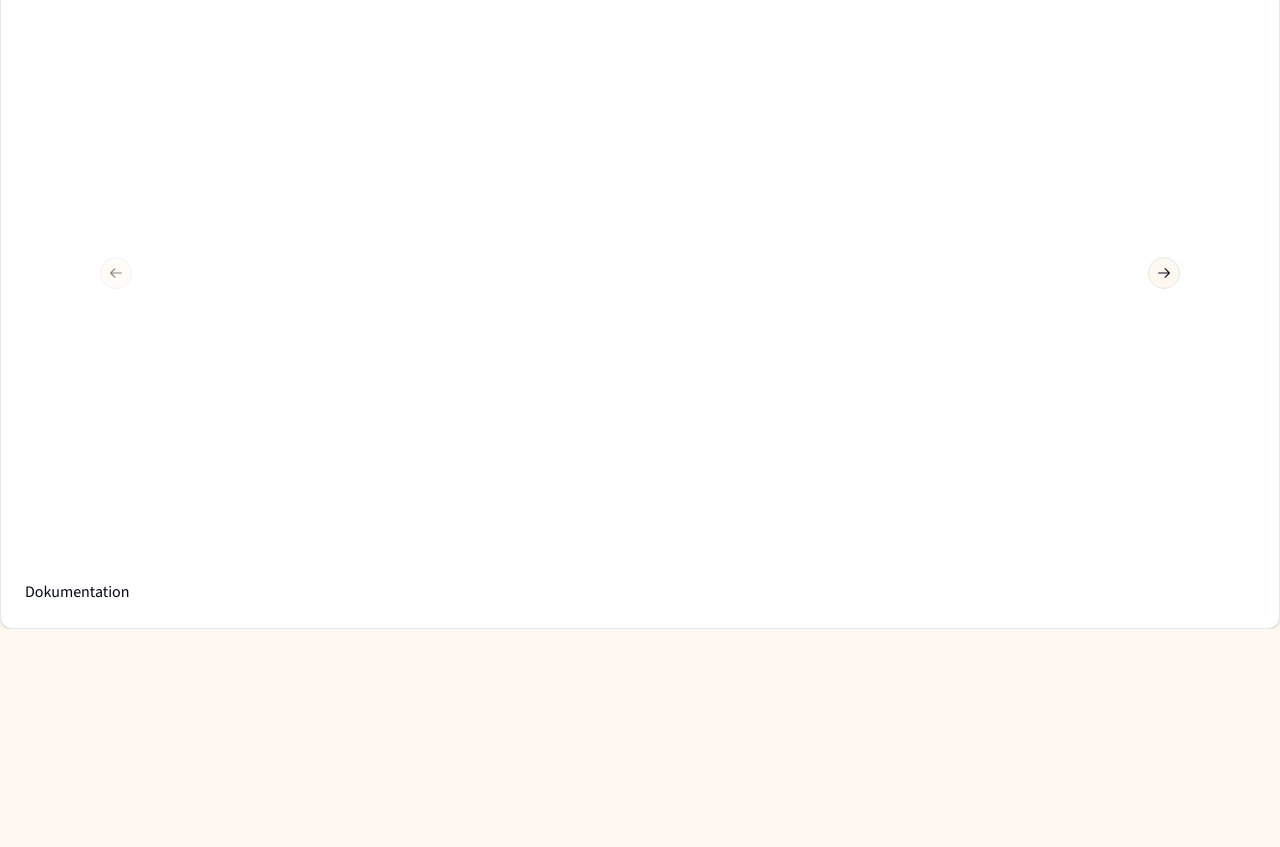
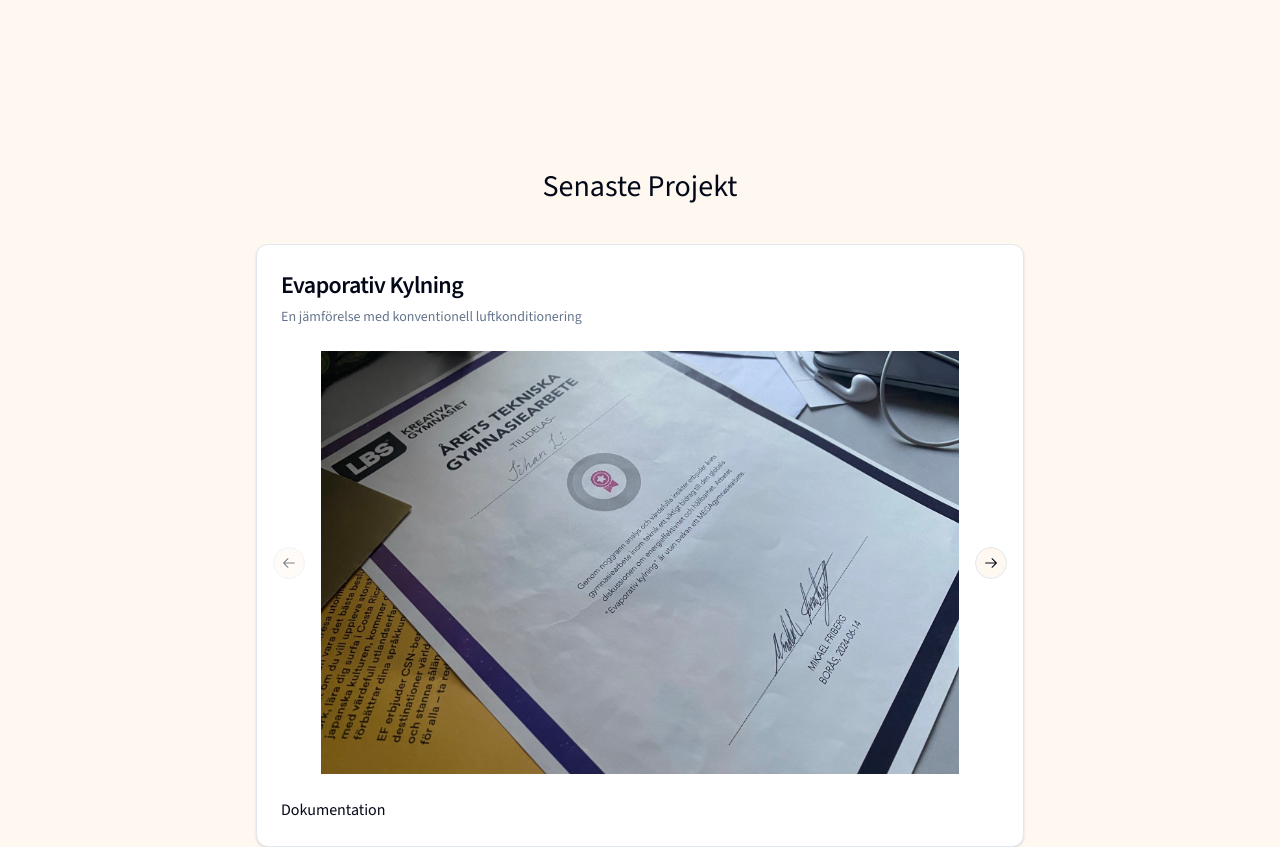
Before and after one commit to 5ih4n/sihan-portfolio, a Next.js app: page / in a window 1280 px wide. Shown: the part 960-1807 px from the top of the page. Before the commit the page ends 1589 px from the top, so only its background shows below. Built offline with nearby package versions, Linux system fonts and the light colour scheme.

Commit message:
animations add-ons

```diff
--- a/app/components/EvaporativeCoolingImage.tsx
+++ /dev/null
@@ -1,10 +0,0 @@
-import Image from 'next/image'
-
-export default function Page() {
-  return (
-    <Image
-      src=".../public/gymnasiearbeteTitel.png"
-      alt="Bild på evaporativ kylning"
-    />
-  )
-}
--- a/app/components/LandingLinesSvg2.tsx
+++ b/app/components/LandingLinesSvg2.tsx
@@ -1,5 +1,6 @@
 "use client"
 
+import { reverse } from "dns"
 import { delay, motion } from "framer-motion"
 import * as React from "react"
 import { SVGProps } from "react"
@@ -18,8 +19,8 @@ const SvgComponent = (props: SVGProps<SVGSVGElement>) => (
       <motion.path
         fill="url(#b)"
         d="M308 67.333a2.667 2.667 0 1 0 0 5.334 2.667 2.667 0 0 0 0-5.334Zm-.354 721.021a.502.502 0 0 0 .708 0l3.182-3.182a.502.502 0 0 0-.708-.708L308 787.293l-2.828-2.829a.502.502 0 0 0-.708.708l3.182 3.182ZM307.5 70v44.875h1V70h-1Zm0 134.625v89.75h1v-89.75h-1Zm0 179.5v89.75h1v-89.75h-1Zm0 179.5v89.75h1v-89.75h-1Zm0 179.5V788h1v-44.875h-1Z"
-        animate={{ y:-100}}
-        transition={{delay: 0.7}}
+        animate={{ y:-100, }}
+        transition={{delay: 0.7, repeat: Infinity, repeatType: "reverse", repeatDelay: 3.3}}
       />
     </g>
     <g filter="url(#c)">
@@ -27,7 +28,7 @@ const SvgComponent = (props: SVGProps<SVGSVGElement>) => (
         fill="url(#d)"
         d="M8 121.333a2.667 2.667 0 1 0 0 5.334 2.667 2.667 0 0 0 0-5.334Zm-.354 603.021a.5.5 0 0 0 .708 0l3.182-3.182a.501.501 0 0 0-.708-.708L8 723.293l-2.828-2.829a.5.5 0 0 0-.708.708l3.182 3.182ZM7.5 124v37.5h1V124h-1Zm0 112.5v75h1v-75h-1Zm0 150v75h1v-75h-1Zm0 150v75h1v-75h-1Zm0 150V724h1v-37.5h-1Z"
         animate={{ y:100}}
-        transition={{delay: 0.6}}
+        transition={{delay: 0.6, repeat: Infinity, repeatType: "reverse", repeatDelay: 3.3}}
       />
     </g>
     <g filter="url(#e)">
@@ -35,14 +36,14 @@ const SvgComponent = (props: SVGProps<SVGSVGElement>) => (
         fill="url(#f)"
         d="M908 .333a2.667 2.667 0 1 0 0 5.334 2.667 2.667 0 0 0 0-5.334Zm-.354 882.021a.502.502 0 0 0 .708 0l3.182-3.182a.502.502 0 0 0-.708-.708L908 881.293l-2.828-2.829a.502.502 0 0 0-.708.708l3.182 3.182ZM907.5 3v43.95h1V3h-1Zm0 131.85v87.9h1v-87.9h-1Zm0 175.8v87.9h1v-87.9h-1Zm0 175.8v87.9h1v-87.9h-1Zm0 175.8v87.9h1v-87.9h-1Zm0 175.8V882h1v-43.95h-1Z"
         animate={{ y:-100}}
-        transition={{delay: 0.9}}
+        transition={{delay: 0.9, repeat: Infinity, repeatType: "reverse", repeatDelay: 3.3}}
       />
     </g>
     <g filter="url(#g)">
       <motion.path
         fill="url(#h)"
         d="M608 7.333a2.667 2.667 0 1 0 0 5.334 2.667 2.667 0 0 0 0-5.334Zm-.354 882.021a.502.502 0 0 0 .708 0l3.182-3.182a.502.502 0 0 0-.708-.708L608 888.293l-2.828-2.829a.502.502 0 0 0-.708.708l3.182 3.182ZM607.5 10v43.95h1V10h-1Zm0 131.85v87.9h1v-87.9h-1Zm0 175.8v87.9h1v-87.9h-1Zm0 175.8v87.9h1v-87.9h-1Zm0 175.8v87.9h1v-87.9h-1Zm0 175.8V889h1v-43.95h-1Z"
-        transition={{delay: 0.8}}
+        transition={{delay: 0.8, repeat: Infinity, repeatType: "reverse", repeatDelay: 3.3}}
         animate={{ y:100}}
       />
     </g>
@@ -50,7 +51,7 @@ const SvgComponent = (props: SVGProps<SVGSVGElement>) => (
       <motion.path
         fill="url(#j)"
         d="M1208 60.333a2.671 2.671 0 0 0-2.67 2.667c0 1.473 1.2 2.667 2.67 2.667s2.67-1.194 2.67-2.667c0-1.473-1.2-2.667-2.67-2.667Zm-.35 721.021c.19.195.51.195.7 0l3.19-3.182a.511.511 0 0 0 0-.708.504.504 0 0 0-.71 0l-2.83 2.829-2.83-2.829a.504.504 0 0 0-.71 0 .511.511 0 0 0 0 .708l3.19 3.182ZM1207.5 63v44.875h1V63h-1Zm0 134.625v89.75h1v-89.75h-1Zm0 179.5v89.75h1v-89.75h-1Zm0 179.5v89.75h1v-89.75h-1Zm0 179.5V781h1v-44.875h-1Z"
-        transition={{delay: 1}}
+        transition={{delay: 1, repeat: Infinity, repeatType: "reverse", repeatDelay: 3.3}}
         animate={{ y:100}}
       />
     </g>
@@ -58,7 +59,7 @@ const SvgComponent = (props: SVGProps<SVGSVGElement>) => (
       <motion.path
         fill="url(#l)"
         d="M1508 114.333a2.671 2.671 0 0 0-2.67 2.667c0 1.473 1.2 2.667 2.67 2.667s2.67-1.194 2.67-2.667c0-1.473-1.2-2.667-2.67-2.667Zm-.35 603.021c.19.195.51.195.7 0l3.19-3.182a.511.511 0 0 0 0-.708.504.504 0 0 0-.71 0l-2.83 2.829-2.83-2.829a.504.504 0 0 0-.71 0 .511.511 0 0 0 0 .708l3.19 3.182ZM1507.5 117v37.5h1V117h-1Zm0 112.5v75h1v-75h-1Zm0 150v75h1v-75h-1Zm0 150v75h1v-75h-1Zm0 150V717h1v-37.5h-1Z"
-        transition={{delay: 1.1}}
+        transition={{delay: 1.1, repeat: Infinity, repeatType: "reverse", repeatDelay: 3.3}}
         animate={{ y:-100}}
       />
     </g>
--- /dev/null
+++ b/app/components/Reveal.tsx
@@ -0,0 +1,30 @@
+"use client"
+
+import { motion, useAnimation, useInView } from "framer-motion";
+import React from "react";
+
+
+interface Props {
+    children: JSX.Element;
+    width?: "fit-content" | "100%";
+}
+
+export const Reveal = ({ children, width = "100%"}: Props) => {
+
+
+    return (
+        <div style={{ position: "relative", width, overflow: "hidden"}}>
+            <motion.div
+            variants={{
+                hidden: {opacity: 0, y: -15},
+                visible: {opacity: 1, y: 0},
+            }}
+                initial="hidden"
+                // animate="visible"
+                whileInView="visible"
+                transition={{ duration:0.5, delay:0.25}}
+                viewport={{ once: true }}
+            >{children}</motion.div>
+        </div>
+    )
+}
--- a/app/components/TypeAnimation.tsx
+++ b/app/components/TypeAnimation.tsx
@@ -6,14 +6,14 @@ export const Profession = () => {
   return (
     <TypeAnimation
       sequence={[
-        1500,
+        600,
         'Systemutvecklare', // Types 'One'
         3000,
         'Student',
         3000,
         'Webbutvecklare',
         3000, // Waits 2s
-        'Programmerare', // Types 'Three' without deleting 'Two'
+        'Programmerare',
         3000
       ]}
       wrapper="span"
--- a/app/page.tsx
+++ b/app/page.tsx
@@ -5,11 +5,12 @@ import { LandingLines2 } from "./components/LandingLinesSvg2";
 import { Card, CardContent, CardDescription, CardFooter, CardHeader, CardTitle } from "@/components/ui/card";
 import { Carousel, CarouselContent, CarouselItem, CarouselNext, CarouselPrevious } from "@/components/ui/carousel";
 import { Fan } from "./components/FanSvg";
+import { Reveal } from "./components/Reveal";
 
 export default function Home() {
   return (
     <section className="max-w-screen-xl mx-auto h-screen">
-      <div className="h-max animate-smoothSlide relative px-52 my-24">
+      <div className="h-max animate-smoothSlide relative px-52 my-32">
         <div className="block w-full"><LandingLines2/></div>
         <div className="absolute top-1/2 left-1/2 transform -translate-x-1/2 -translate-y-1/2">
           <h1 className="text-center text-3xl m-2 pt-12">Jag är Sihan Li</h1>
@@ -20,31 +21,37 @@ export default function Home() {
           </div>
         </div>
       </div>
-      <div className="">
-        <h2 className="mx-auto w-fit text-3xl my-10">Senaste Projekt</h2>
-        <Card className="w-auto overflow-hidden">
+      <div className="pt-64">
+        <Reveal><h2 className="mx-auto w-fit text-3xl my-10">Senaste Projekt</h2></Reveal>
+        <Reveal>
+          <Card className="max-w-screen-md mx-auto overflow-hidden">
             <CardHeader>
-            <CardTitle className="text-2xl">Evaporativ Kylning</CardTitle>
-            <CardDescription>En jämförelse med konventionell luftkonditionering</CardDescription>
+              <Reveal><CardTitle className="text-2xl">Evaporativ Kylning</CardTitle></Reveal>
+              <Reveal><CardDescription>En jämförelse med konventionell luftkonditionering</CardDescription></Reveal>
             </CardHeader>
             <CardContent>
-            <Carousel className="w-4/5 mx-auto">
+              <Carousel className="mx-10">
                 <CarouselContent>
                     <CarouselItem>
-
+                    <Image
+                        src="/evaporative2.jpg"
+                        alt="Bild på dokumentet"
+                        fill={true}
+                        priority
+                        className="mx-auto"
+                      />
                     </CarouselItem>
                     <CarouselItem>
                       <Image
                         src="/gymnasiearbeteTitel.png"
                         alt="Bild på dokumentet"
                         height={300}
-                      width={400}
-                      priority
+                        width={300}
                         className="mx-auto"
                       />
                     </CarouselItem>
-                  <CarouselItem>
-                    <p>Mitt gymnasiearbete omfattade en teknisk undersökning om Lorem ipsum dolor sit amet consectetur adipisicing elit.
+                    <CarouselItem >
+                      <p className="p-2">Mitt gymnasiearbete omfattade en teknisk undersökning om Lorem ipsum dolor sit amet consectetur adipisicing elit.
                         Saepe fugiat quas quam aspernatur voluptate veniam culpa, quis
                         tempora quisquam iusto quaerat molestiae nesciunt est rerum commodi nemo deserunt facere maxime!</p>
                     </CarouselItem>
@@ -57,6 +64,7 @@ export default function Home() {
               <a href="/#">Dokumentation</a>
             </CardFooter>
           </Card>
+        </Reveal>
       </div>
 
     </section>
```
Also changed, not shown: public/evaporative2.jpg (added). Lines whose indentation alone changed are shown as unchanged.
